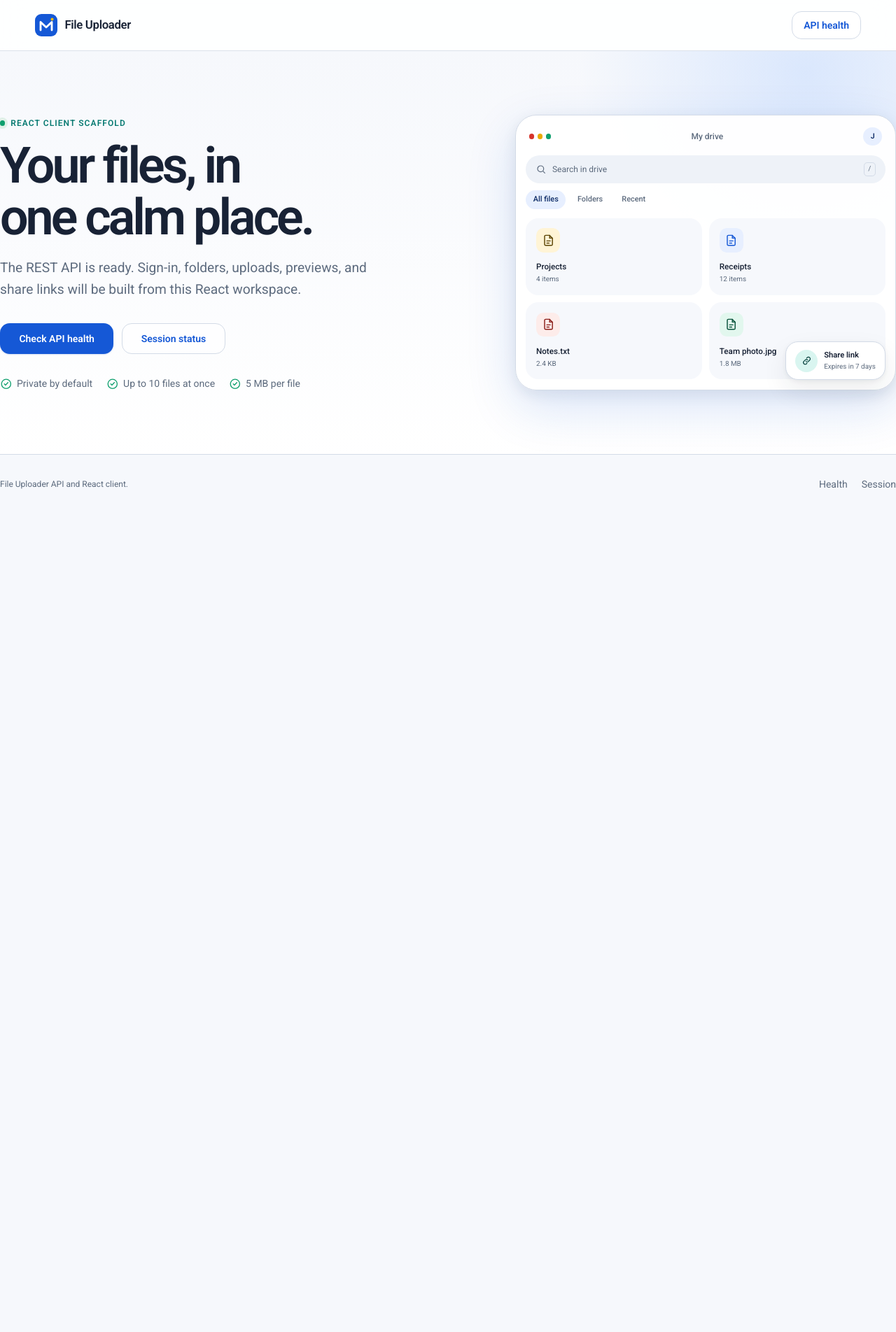
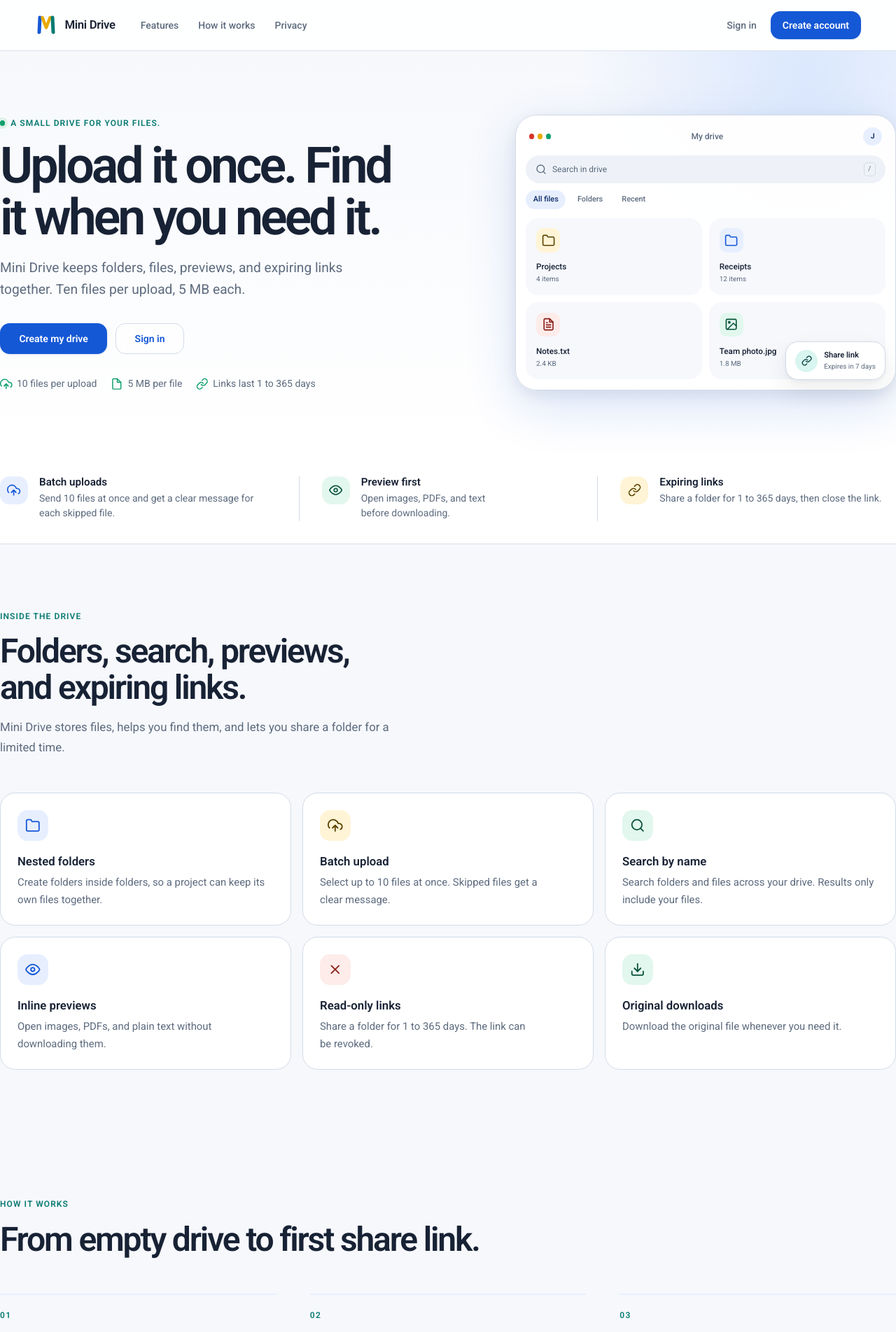
Before and after one commit to uwaje-justice/mini-drive, a React (Vite) app in the folder client/: page / in a window 1280 px wide. Shown: the top 1904 px of the page at 70% size. Before the commit the page ends 800 px from the top, so only its background shows below. Built offline with nearby package versions, Linux system fonts and the light colour scheme; no server answers.

Commit message:
feat(client): rebuild landing page
Restore the full landing sections, account-aware header, Mini Drive branding, and current copy.

```diff
--- a/client/src/pages/landing-page.jsx
+++ b/client/src/pages/landing-page.jsx
@@ -1,83 +1,183 @@
-const assurances = ["Private by default", "Up to 10 files at once", "5 MB per file"];
+import {
+  FiCheck,
+  FiDownload,
+  FiEye,
+  FiFile,
+  FiFileText,
+  FiFolder,
+  FiImage,
+  FiLink,
+  FiSearch,
+  FiShield,
+  FiUploadCloud,
+  FiX,
+} from "react-icons/fi";
+import { Link } from "react-router-dom";
 
-const files = [
-  { name: "Projects", meta: "4 items", tone: "yellow" },
-  { name: "Receipts", meta: "12 items", tone: "blue" },
-  { name: "Notes.txt", meta: "2.4 KB", tone: "red" },
-  { name: "Team photo.jpg", meta: "1.8 MB", tone: "green" },
+import BrandMark from "@/components/brand-mark.jsx";
+import LogoutButton from "@/features/auth/components/logout-button.jsx";
+import useSession from "@/features/auth/hooks/use-session.js";
+
+const assurances = [
+  { icon: FiUploadCloud, label: "10 files per upload" },
+  { icon: FiFile, label: "5 MB per file" },
+  { icon: FiLink, label: "Links last 1 to 365 days" },
 ];
 
-const BrandMark = () => (
-  <svg className="brand__mark" viewBox="0 0 32 32" aria-hidden="true">
-    <rect width="32" height="32" rx="9" fill="#1558d6" />
-    <path
-      d="M8 23V11.5L16 19l8-7.5V23"
-      fill="none"
-      stroke="#ffffff"
-      strokeWidth="2.8"
-      strokeLinecap="round"
-      strokeLinejoin="round"
-    />
-    <circle cx="24.5" cy="7.5" r="2" fill="#fbbc04" />
-  </svg>
-);
+const driveItems = [
+  { name: "Projects", meta: "4 items", tone: "yellow", icon: FiFolder },
+  { name: "Receipts", meta: "12 items", tone: "blue", icon: FiFolder },
+  { name: "Notes.txt", meta: "2.4 KB", tone: "red", icon: FiFileText },
+  { name: "Team photo.jpg", meta: "1.8 MB", tone: "green", icon: FiImage },
+];
 
-const CheckIcon = () => (
-  <svg
-    className="icon"
-    viewBox="0 0 24 24"
-    fill="none"
-    stroke="currentColor"
-    strokeWidth="1.8"
-    strokeLinecap="round"
-    strokeLinejoin="round"
-    aria-hidden="true"
-  >
-    <circle cx="12" cy="12" r="9" />
-    <path d="m8.5 12 2.3 2.3 4.7-5" />
-  </svg>
-);
+const benefits = [
+  {
+    icon: FiUploadCloud,
+    tone: "blue",
+    title: "Batch uploads",
+    text: "Send 10 files at once and get a clear message for each skipped file.",
+  },
+  {
+    icon: FiEye,
+    tone: "green",
+    title: "Preview first",
+    text: "Open images, PDFs, and text before downloading.",
+  },
+  {
+    icon: FiLink,
+    tone: "yellow",
+    title: "Expiring links",
+    text: "Share a folder for 1 to 365 days, then close the link.",
+  },
+];
 
-const DocumentIcon = () => (
-  <svg
-    className="icon"
-    viewBox="0 0 24 24"
-    fill="none"
-    stroke="currentColor"
-    strokeWidth="1.8"
-    strokeLinecap="round"
-    strokeLinejoin="round"
-  >
-    <path d="M14 3H7a2 2 0 0 0-2 2v14a2 2 0 0 0 2 2h10a2 2 0 0 0 2-2V8l-5-5Z" />
-    <path d="M14 3v5h5" />
-    <path d="M9 13h6M9 17h4" />
-  </svg>
-);
+const features = [
+  {
+    icon: FiFolder,
+    tone: "blue",
+    title: "Nested folders",
+    text: "Create folders inside folders, so a project can keep its own files together.",
+  },
+  {
+    icon: FiUploadCloud,
+    tone: "yellow",
+    title: "Batch upload",
+    text: "Select up to 10 files at once. Skipped files get a clear message.",
+  },
+  {
+    icon: FiSearch,
+    tone: "green",
+    title: "Search by name",
+    text: "Search folders and files across your drive. Results only include your files.",
+  },
+  {
+    icon: FiEye,
+    tone: "blue",
+    title: "Inline previews",
+    text: "Open images, PDFs, and plain text without downloading them.",
+  },
+  {
+    icon: FiX,
+    tone: "red",
+    title: "Read-only links",
+    text: "Share a folder for 1 to 365 days. The link can be revoked.",
+  },
+  {
+    icon: FiDownload,
+    tone: "green",
+    title: "Original downloads",
+    text: "Download the original file whenever you need it.",
+  },
+];
 
-const FileCard = ({ file }) => (
+const steps = [
+  {
+    number: "01",
+    title: "Create an account",
+    text: "Sign up with an email and password. Your drive starts empty.",
+  },
+  {
+    number: "02",
+    title: "Add folders and files",
+    text: "Create a folder, then upload up to 10 files at a time.",
+  },
+  {
+    number: "03",
+    title: "Find or share",
+    text: "Search by name, preview a file, or create a folder link that expires.",
+  },
+];
+
+const privacyPoints = [
+  "Only you can open your drive.",
+  "A link exposes only the folder you choose.",
+  "Expired and revoked links stop working.",
+];
+
+const DriveItem = ({ item }) => {
+  const Icon = item.icon;
+
+  return (
     <div className="drive-card">
-    <span className={`drive-card__icon drive-card__icon--${file.tone}`}>
-      <DocumentIcon />
+      <span className={`drive-card__icon drive-card__icon--${item.tone}`}>
+        <Icon className="icon" aria-hidden="true" />
       </span>
       <span>
-      <span className="drive-card__name">{file.name}</span>
-      <span className="drive-card__meta">{file.meta}</span>
+        <span className="drive-card__name">{item.name}</span>
+        <span className="drive-card__meta">{item.meta}</span>
       </span>
     </div>
   );
+};
 
-const LandingPage = () => (
+const LandingPage = () => {
+  const session = useSession();
+  const user = session.data?.user;
+  const year = new Date().getFullYear();
+
+  return (
     <>
       <header className="site-header">
         <div className="site-header__inner">
-        <a className="brand" href="/">
-          <BrandMark />
-          File Uploader
-        </a>
+          <Link className="brand" to="/">
+            <BrandMark className="brand__mark" />
+            Mini Drive
+          </Link>
+
+          <nav className="site-nav site-nav--landing" aria-label="Landing page">
+            <a href="#features">Features</a>
+            <a href="#how-it-works">How it works</a>
+            <a href="#privacy">Privacy</a>
+          </nav>
+
           <div className="site-actions">
-          <a className="button button--secondary button--small" href="/api/health">
-            API health
-          </a>
+            {user ? (
+              <>
+                <Link
+                  className="button button--primary button--small"
+                  to="/drive"
+                >
+                  Open my drive
+                </Link>
+                <div className="site-user">
+                  <span className="site-user__email">{user.email}</span>
+                  <LogoutButton />
+                </div>
+              </>
+            ) : (
+              <>
+                <Link className="site-link" to="/login">
+                  Sign in
+                </Link>
+                <Link
+                  className="button button--primary button--small"
+                  to="/register"
+                >
+                  Create account
+                </Link>
+              </>
+            )}
           </div>
         </div>
       </header>
@@ -88,28 +188,42 @@ const LandingPage = () => (
             <div className="hero__copy">
               <p className="eyebrow">
                 <span className="eyebrow__dot" aria-hidden="true" />
-              React client scaffold
+                A small drive for your files.
               </p>
-            <h1 id="hero-title">Your files, in one calm place.</h1>
+              <h1 id="hero-title">
+                Upload it once. Find it when you need it.
+              </h1>
               <p className="hero__lead">
-              The REST API is ready. Sign-in, folders, uploads, previews, and
-              share links will be built from this React workspace.
+                Mini Drive keeps folders, files, previews, and expiring links
+                together. Ten files per upload, 5 MB each.
               </p>
               <div className="hero__actions">
-              <a className="button button--primary" href="/api/health">
-                Check API health
-              </a>
-              <a className="button button--secondary" href="/api/auth/session">
-                Session status
-              </a>
+                {user ? (
+                  <Link className="button button--primary" to="/drive">
+                    Open my drive
+                  </Link>
+                ) : (
+                  <>
+                    <Link className="button button--primary" to="/register">
+                      Create my drive
+                    </Link>
+                    <Link className="button button--secondary" to="/login">
+                      Sign in
+                    </Link>
+                  </>
+                )}
               </div>
               <ul className="hero__assurances" aria-label="Highlights">
-              {assurances.map((item) => (
-                <li key={item}>
-                  <CheckIcon />
-                  {item}
+                {assurances.map((item) => {
+                  const Icon = item.icon;
+
+                  return (
+                    <li key={item.label}>
+                      <Icon className="icon" aria-hidden="true" />
+                      {item.label}
                     </li>
-              ))}
+                  );
+                })}
               </ul>
             </div>
 
@@ -126,48 +240,28 @@ const LandingPage = () => (
                 </div>
 
                 <div className="drive-window__search">
-                <svg
-                  className="icon"
-                  viewBox="0 0 24 24"
-                  fill="none"
-                  stroke="currentColor"
-                  strokeWidth="1.8"
-                  strokeLinecap="round"
-                  strokeLinejoin="round"
-                >
-                  <circle cx="11" cy="11" r="6.5" />
-                  <path d="m16 16 4 4" />
-                </svg>
+                  <FiSearch className="icon" />
                   <span>Search in drive</span>
                   <span className="drive-window__shortcut">/</span>
                 </div>
 
                 <div className="drive-window__toolbar">
-                <span className="drive-chip drive-chip--active">All files</span>
+                  <span className="drive-chip drive-chip--active">
+                    All files
+                  </span>
                   <span className="drive-chip">Folders</span>
                   <span className="drive-chip">Recent</span>
                 </div>
 
                 <div className="drive-window__grid">
-                {files.map((file) => (
-                  <FileCard key={file.name} file={file} />
+                  {driveItems.map((item) => (
+                    <DriveItem key={item.name} item={item} />
                   ))}
                 </div>
 
                 <div className="share-float">
                   <span className="share-float__icon">
-                  <svg
-                    className="icon"
-                    viewBox="0 0 24 24"
-                    fill="none"
-                    stroke="currentColor"
-                    strokeWidth="1.8"
-                    strokeLinecap="round"
-                    strokeLinejoin="round"
-                  >
-                    <path d="M10 13.5a4 4 0 0 0 5.7 0l2.8-2.8a4 4 0 1 0-5.7-5.7L11.5 6.3" />
-                    <path d="M14 10.5a4 4 0 0 0-5.7 0l-2.8 2.8a4 4 0 1 0 5.7 5.7l1.3-1.3" />
-                  </svg>
+                    <FiLink className="icon" />
                   </span>
                   <span>
                     <strong>Share link</strong>
@@ -178,18 +272,197 @@ const LandingPage = () => (
             </div>
           </div>
         </section>
+
+        <section className="benefits" aria-labelledby="benefits-title">
+          <div className="container">
+            <h2 id="benefits-title" className="visually-hidden">
+              What Mini Drive includes
+            </h2>
+            <ul className="benefit-list">
+              {benefits.map((benefit) => {
+                const Icon = benefit.icon;
+
+                return (
+                  <li className="benefit" key={benefit.title}>
+                    <span
+                      className={`benefit__icon benefit__icon--${benefit.tone}`}
+                    >
+                      <Icon className="icon" aria-hidden="true" />
+                    </span>
+                    <div>
+                      <h3>{benefit.title}</h3>
+                      <p>{benefit.text}</p>
+                    </div>
+                  </li>
+                );
+              })}
+            </ul>
+          </div>
+        </section>
+
+        <section
+          className="section section--tint"
+          id="features"
+          aria-labelledby="features-title"
+        >
+          <div className="container">
+            <div className="section-heading">
+              <p className="eyebrow">Inside the drive</p>
+              <h2 id="features-title">
+                Folders, search, previews, and expiring links.
+              </h2>
+              <p>
+                Mini Drive stores files, helps you find them, and lets you
+                share a folder for a limited time.
+              </p>
+            </div>
+
+            <div className="feature-grid">
+              {features.map((feature) => {
+                const Icon = feature.icon;
+
+                return (
+                  <article className="feature-card" key={feature.title}>
+                    <span
+                      className={`feature-icon feature-icon--${feature.tone}`}
+                    >
+                      <Icon className="icon" aria-hidden="true" />
+                    </span>
+                    <h3>{feature.title}</h3>
+                    <p>{feature.text}</p>
+                  </article>
+                );
+              })}
+            </div>
+          </div>
+        </section>
+
+        <section
+          className="section"
+          id="how-it-works"
+          aria-labelledby="how-it-works-title"
+        >
+          <div className="container">
+            <div className="section-heading">
+              <p className="eyebrow">How it works</p>
+              <h2 id="how-it-works-title">
+                From empty drive to first share link.
+              </h2>
+            </div>
+
+            <ol className="steps">
+              {steps.map((step) => (
+                <li className="step" key={step.number}>
+                  <span className="step__number">{step.number}</span>
+                  <h3>{step.title}</h3>
+                  <p>{step.text}</p>
+                </li>
+              ))}
+            </ol>
+          </div>
+        </section>
+
+        <section
+          className="section section--tint"
+          id="privacy"
+          aria-labelledby="privacy-title"
+        >
+          <div className="container privacy">
+            <div className="privacy__copy">
+              <p className="eyebrow">Privacy</p>
+              <h2 id="privacy-title">Sharing is a choice you can undo.</h2>
+              <p className="privacy__lead">
+                Your drive is tied to your account. Share links are read-only,
+                expire on a date you choose, and can be revoked.
+              </p>
+              <ul className="privacy__list">
+                {privacyPoints.map((point) => (
+                  <li key={point}>
+                    <span className="privacy__check">
+                      <FiCheck className="icon" aria-hidden="true" />
+                    </span>
+                    <span>{point}</span>
+                  </li>
+                ))}
+              </ul>
+            </div>
+
+            <div className="privacy__visual" aria-hidden="true">
+              <div className="privacy__shield">
+                <FiShield className="icon" />
+              </div>
+              <span className="privacy__chip privacy__chip--top">
+                Only you
+              </span>
+              <span className="privacy__chip privacy__chip--bottom">
+                Expires in 7 days
+              </span>
+            </div>
+          </div>
+        </section>
+
+        <section className="cta-section" aria-labelledby="cta-title">
+          <div className="container cta-panel">
+            <div className="cta-panel__copy">
+              <p className="eyebrow">Start with an empty drive.</p>
+              <h2 id="cta-title">
+                Create an account and upload your first file.
+              </h2>
+              <p>
+                Make a folder, add files, and share a link when you need to.
+              </p>
+            </div>
+            <div className="cta-panel__actions">
+              {user ? (
+                <Link className="button button--primary" to="/drive">
+                  Open my drive
+                </Link>
+              ) : (
+                <>
+                  <Link className="button button--primary" to="/register">
+                    Create my drive
+                  </Link>
+                  <Link className="button button--secondary" to="/login">
+                    Sign in
+                  </Link>
+                </>
+              )}
+            </div>
+          </div>
+        </section>
       </main>
 
       <footer className="site-footer">
         <div className="container site-footer__inner">
-        <p className="site-footer__note">File Uploader API and React client.</p>
-        <nav className="site-footer__nav" aria-label="API status">
-          <a href="/api/health">Health</a>
-          <a href="/api/auth/session">Session</a>
+          <div>
+            <Link className="brand" to="/">
+              <BrandMark className="brand__mark" />
+              Mini Drive
+            </Link>
+            <p className="site-footer__note">
+              A personal drive for folders, files, and expiring links.
+            </p>
+          </div>
+          <nav className="site-footer__nav" aria-label="Footer">
+            <a href="#features">Features</a>
+            <a href="#how-it-works">How it works</a>
+            <a href="#privacy">Privacy</a>
+            {user ? (
+              <Link to="/drive">My drive</Link>
+            ) : (
+              <>
+                <Link to="/login">Sign in</Link>
+                <Link to="/register">Create account</Link>
+              </>
+            )}
           </nav>
+          <p className="site-footer__note">
+            © {year} Mini Drive
+          </p>
         </div>
       </footer>
     </>
   );
+};
 
 export default LandingPage;
```
Lines whose indentation alone changed are shown as unchanged.
